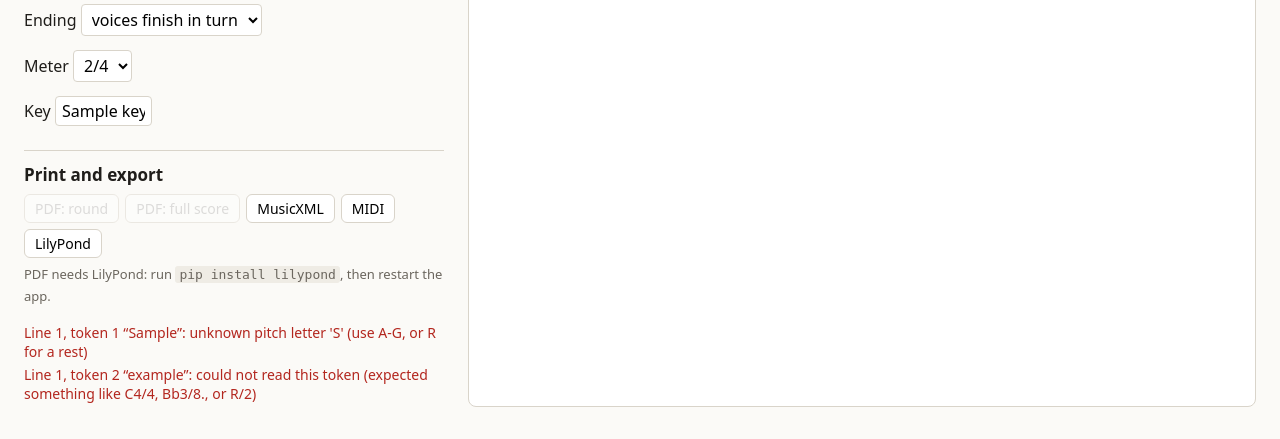
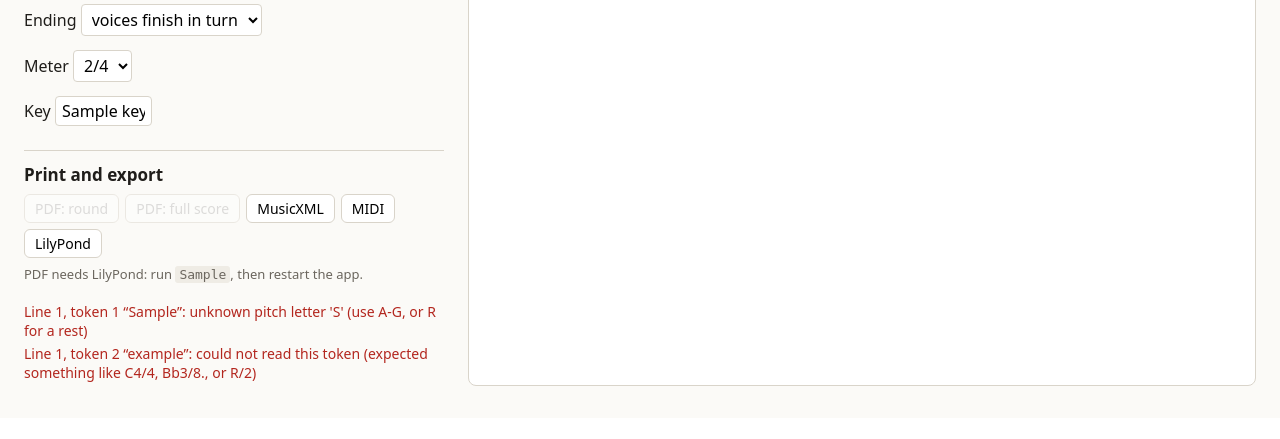
Before and after one commit to sethbroberts/canon-workbench, a Flask app: template templates/index.html in a window 1280 px wide. Shown: the part 898-1337 px from the top of the page. After the commit the page ends 1284 px from the top, so only its background shows below. Run offline with Flask 3, Linux system fonts and the light colour scheme; the template is opened without the code that fills it: most values are stand-ins (such as "Sample title", 1, 10 or a date in 2020); data that the repository does not hold is empty; parts of the project's set-up code (start-up, migrations or seed data) failed here and were passed over; some libraries are stand-ins or nearby versions.

Commit message:
Mac: platform-specific LilyPond install hint in the page and README
Co-Authored-By: Claude Opus 5.5 <noreply@anthropic.com>
Claude-Session: https://claude.ai/code/session_013EmGZd3ofHSxVnzmTLtetD

```diff
--- a/app.py
+++ b/app.py
@@ -14,8 +14,8 @@ from pathlib import Path
 from flask import Flask, Response, abort, jsonify, render_template, request
 
 from music.canon import ENDINGS, INTERVAL_CHOICES, CanonSettings, build_canon
-from music.export import (LilyPondError, PieceInfo, lilypond_executable, lilypond_source, to_midi, to_pdf,
-                          with_metadata)
+from music.export import (LilyPondError, PieceInfo, install_hint, lilypond_executable, lilypond_source, to_midi,
+                          to_pdf, with_metadata)
 from music.lyrics import apply_words
 from music.parser import ParseError, check_barlines, parse_melody
 from music.playback import playback_data
@@ -63,6 +63,7 @@ def index():
         endings=ENDINGS,
         defaults=DEFAULTS,
         can_print=lilypond_executable() is not None,
+        install_hint=install_hint(),
     )
 
 
--- a/templates/index.html
+++ b/templates/index.html
@@ -93,7 +93,7 @@
           <button type="button" data-export="ly-round" title="LilyPond source, to fine-tune the engraving by hand">LilyPond</button>
         </div>
         {% if not can_print %}
-        <p class="hint">PDF needs LilyPond: run <code>pip install lilypond</code>, then restart the app.</p>
+        <p class="hint">PDF needs LilyPond: run <code>{{ install_hint }}</code>, then restart the app.</p>
         {% endif %}
         <p id="export-status" class="quiet small"></p>
       </div>
```
Also changed, not shown: README.md.
